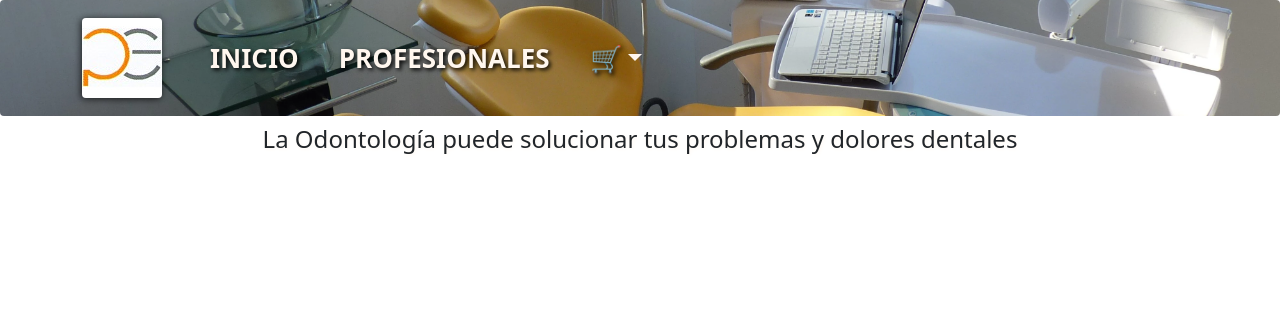
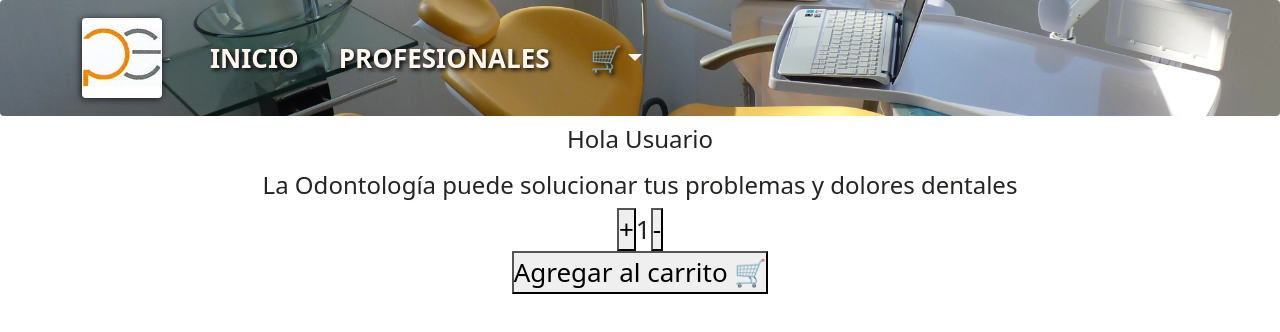
Before and after one commit to ElYonpol/app-jppe, a React (Create React App) app: page / in a window 1280 px wide. Shown: the top 332 px of the page. Built offline with nearby package versions, Linux system fonts and the light colour scheme.

Commit message:
Con botón qty

```diff
--- a/src/App.css
+++ b/src/App.css
@@ -7,7 +7,7 @@
 	display: flex;
 	flex-direction: column;
 	align-items: space-around;
-  justify-content:flex-start;
+	justify-content: flex-start;
 	font-size: calc(10px + 2vmin);
 }
 
--- a/src/App.js
+++ b/src/App.js
@@ -1,15 +1,18 @@
 import ItemListContainer from "./components/ItemListContainer/ItemListContainer";
 import NavBar from "./components/NavBar/NavBar";
-import 'bootstrap/dist/css/bootstrap.min.css';
+import Greeting from "./components/Greeting/Greeting";
+import "bootstrap/dist/css/bootstrap.min.css";
 import "./App.css";
+import "./index.css";
 
 function App() {
 	return (
 		<>
 			<div className="App">
 				<header className="App-header">
-			<NavBar />
-			<ItemListContainer text="La Odontología puede solucionar tus problemas y dolores dentales"/>
+					<NavBar />
+					<Greeting />
+					<ItemListContainer text="La Odontología puede solucionar tus problemas y dolores dentales" />
 				</header>
 			</div>
 		</>
--- /dev/null
+++ b/src/components/Greeting/Greeting.jsx
@@ -0,0 +1,18 @@
+import { useState, useEffect } from "react";
+
+export default function Greeting() {
+	const [person, setPerson] = useState("...");
+
+	console.log("Este es un render del componente con estado: ", person);
+
+	useEffect(() => {
+		console.log("El componente ya fue montado");
+		setPerson("Usuario");
+	},[]);
+
+	return (
+		<>
+			<div className="display-1--description">Hola {person}</div>
+		</>
+	);
+}
--- /dev/null
+++ b/src/components/ItemCount/ItemCount.jsx
@@ -0,0 +1,34 @@
+import { useState } from "react";
+import CartWidget from "../NavBar/CartWidget";
+
+function ItemCount(props) {
+	const { onHandInventory, defaultQty } = props;
+
+	const MAX_ITEM_INVENTORY = onHandInventory;
+
+	const [counter, setCounter] = useState(defaultQty);
+
+	const increaseQty = () => {
+		setCounter((counter) => Math.min(counter + 1, MAX_ITEM_INVENTORY));
+	};
+
+	const decreaseQty = () => {
+		setCounter((counter) => Math.max(0, counter - 1));
+	};
+
+	return (
+		<>
+			<div>
+				<button onClick={increaseQty}>+</button>
+				<span>{counter}</span>
+				<button onClick={decreaseQty}>-</button>
+			</div>
+			<div>
+				<button>
+					Agregar al carrito <CartWidget />
+				</button>
+			</div>
+		</>
+	);
+}
+export default ItemCount
--- a/src/components/ItemListContainer/ItemListContainer.jsx
+++ b/src/components/ItemListContainer/ItemListContainer.jsx
@@ -1,8 +1,12 @@
 import React from "react";
+import ItemCount from "../ItemCount/ItemCount";
 
 function ItemListContainer(props) {
 	return (
-		<div className="display-1--description">{props.text}</div>
+		<>
+			<div className="display-1--description">{props.text}</div>
+			<ItemCount onHandInventory="10" defaultQty="1" />
+		</>
 	);
 }
 
--- a/src/index.css
+++ b/src/index.css
@@ -1,4 +1,4 @@
-@import url('https://fonts.googleapis.com/css2?family=Montserrat:wght@400;700;900&display=swap');
+@import url("https://fonts.googleapis.com/css2?family=Montserrat:wght@400;700;900&display=swap");
 
 /*ESTILOS GENERALES*/
 /* Reset CSS */
@@ -8,7 +8,6 @@
 	box-sizing: border-box;
 }
 
-/* Para que ocupe toda la altura */
 html {
 	height: 100%;
 }
@@ -41,7 +40,8 @@ body {
 	border-radius: 4px;
 }
 
-.display-1--subtitle, .display-1--description {
+.display-1--subtitle,
+.display-1--description {
 	font-size: 1.5rem;
 	font-weight: 400;
 	text-shadow: 1px 1px 4px #fff7ef;
```
Also changed, not shown: src/components/NavBar/NavBar.jsx (+8 -4 lines). Lines whose indentation alone changed are shown as unchanged.
